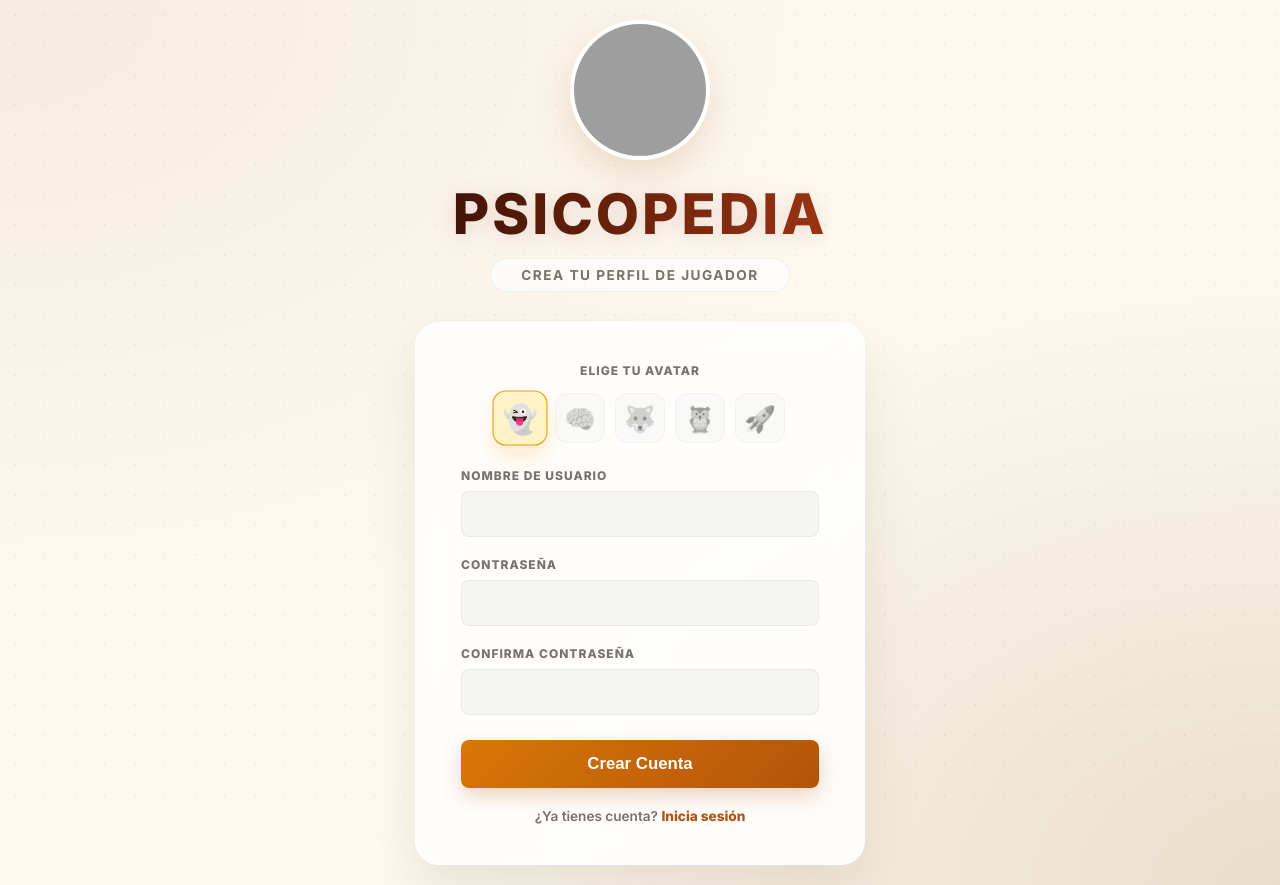
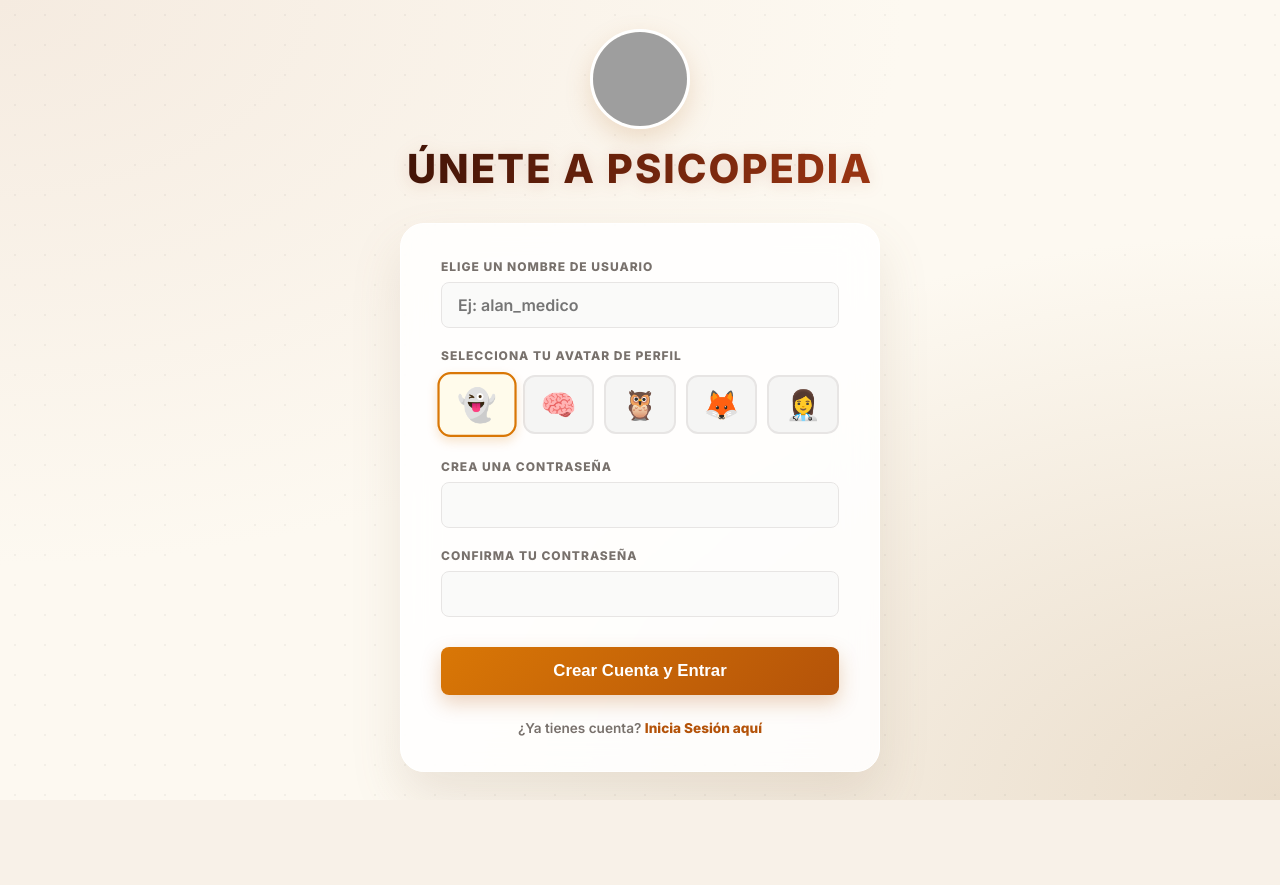
Before and after one commit to alanalava/Psicopedia, a Django app: page /registro/ in a window 1280 px wide. After the commit the page ends 800 px from the top, so only its background shows below. Run offline with Django 5.2, Linux system fonts and the light colour scheme; grey boxes are pictures that could not be loaded.

Commit message:
Reparada la creacion automatica del perfil de jugador

```diff
--- a/templates/escritorio.html
+++ b/templates/escritorio.html
@@ -119,7 +119,8 @@
 
     <div class="header-container">
         <div class="logo-box">
-            <img src="{% static 'img/logo1.jpeg' %}" alt="Logo Psicopedia" onerror="this.style.display='none'; this.parentNode.innerHTML='🧠';">
+            <!-- CON TU ENLACE DE CLOUDINARY -->
+            <img src="https://res.cloudinary.com/dqqv392i0/image/upload/v1792256784/cerebro_sq0bnp.jpg" alt="Logo Psicopedia" onerror="this.style.display='none'; this.parentNode.innerHTML='🧠';">
         </div>
         <h1 class="logo-text">PSICOPEDIA</h1>
         <div class="logo-tagline">Comprende la psicopatología, no solo la memorices</div>
--- a/templates/login.html
+++ b/templates/login.html
@@ -71,7 +71,8 @@
 
     <div class="header-container">
         <div class="logo-box">
-            <img src="{% static 'img/logo1.jpeg' %}" alt="Logo Psicopedia" onerror="this.style.display='none'; this.parentNode.innerHTML='🧠';">
+            <!-- CON TU ENLACE DE CLOUDINARY -->
+            <img src="https://res.cloudinary.com/dqqv392i0/image/upload/v1792256784/cerebro_sq0bnp.jpg" alt="Logo Psicopedia" onerror="this.style.display='none'; this.parentNode.innerHTML='🧠';">
         </div>
         <h1 class="logo-text">PSICOPEDIA</h1>
         <div class="logo-tagline">Ingresa a tu cuenta</div>
@@ -79,7 +80,6 @@
 
     <div class="login-card">
 
-        <!-- ESTO TE AVISARÁ SI EL USUARIO NO EXISTE O HAY ERROR (VERSIÓN LIMPIA) -->
         {% if form.errors %}
             <div class="error-msg">
                 Usuario o contraseña incorrectos.
--- a/templates/registro.html
+++ b/templates/registro.html
@@ -10,63 +10,71 @@
         * { box-sizing: border-box; }
 
         body {
-            margin: 0; padding: 20px; font-family: 'Inter', sans-serif; background-color: #FDF9F1;
-            background-image: radial-gradient(at 0% 0%, #F5EBE0 0px, transparent 50%), radial-gradient(at 100% 100%, #EADDCB 0px, transparent 50%);
-            color: #2D241E; display: flex; flex-direction: column; align-items: center; justify-content: center; min-height: 100vh; overflow-x: hidden; position: relative;
+            margin: 0;
+            padding: 20px;
+            font-family: 'Inter', sans-serif;
+            background-color: #FDF9F1;
+            background-image:
+                radial-gradient(at 0% 0%, #F5EBE0 0px, transparent 50%),
+                radial-gradient(at 100% 100%, #EADDCB 0px, transparent 50%);
+            color: #2D241E;
+            display: flex;
+            flex-direction: column;
+            align-items: center;
+            justify-content: center;
+            min-height: 100vh;
+            overflow-x: hidden;
+            position: relative;
         }
 
-        .dot-matrix { position: fixed; top: 0; left: 0; width: 100%; height: 100%; background-image: radial-gradient(rgba(0,0,0,0.04) 1px, transparent 1px); background-size: 30px 30px; z-index: -1; pointer-events: none; }
+        .dot-matrix {
+            position: fixed; top: 0; left: 0; width: 100%; height: 100%;
+            background-image: radial-gradient(rgba(0,0,0,0.04) 1px, transparent 1px);
+            background-size: 30px 30px;
+            z-index: -1;
+            pointer-events: none;
+        }
 
         .header-container { text-align: center; margin-bottom: 30px; z-index: 1; display: flex; flex-direction: column; align-items: center; }
 
-        .logo-box {
-            width: 140px;
-            height: 140px;
-            margin-bottom: 20px;
-            display: flex;
-            align-items: center;
-            justify-content: center;
-        }
+        .logo-box { width: 100px; height: 100px; margin-bottom: 15px; display: flex; align-items: center; justify-content: center; }
+        .logo-box img { width: 100%; height: 100%; object-fit: cover; border-radius: 50%; box-shadow: 0 10px 25px rgba(198, 142, 88, 0.25); border: 3px solid #FFFFFF; z-index: 2; }
 
-        .logo-box img {
-            width: 100%;
-            height: 100%;
-            object-fit: cover;
-            border-radius: 50%;
-            box-shadow: 0 15px 35px rgba(198, 142, 88, 0.25);
-            border: 4px solid #FFFFFF;
-            z-index: 2;
-        }
+        .logo-text { margin: 0; font-size: 2.5em; font-weight: 800; letter-spacing: 2px; background: linear-gradient(to right, #431407, #9A3412); -webkit-background-clip: text; -webkit-text-fill-color: transparent; filter: drop-shadow(0 2px 8px rgba(154, 52, 18, 0.15)); }
 
-        .logo-text { margin: 0; font-size: 3.5em; font-weight: 800; letter-spacing: 3px; background: linear-gradient(to right, #431407, #9A3412); -webkit-background-clip: text; -webkit-text-fill-color: transparent; filter: drop-shadow(0 4px 10px rgba(154, 52, 18, 0.15)); }
-        .logo-tagline { background: rgba(255, 255, 255, 0.6); border: 1px solid rgba(0,0,0,0.05); padding: 8px 30px; border-radius: 30px; color: #78716C; font-size: 0.85em; font-weight: 700; letter-spacing: 1.5px; text-transform: uppercase; margin-top: 10px; }
-
-        .register-card { background: rgba(255, 255, 255, 0.85); backdrop-filter: blur(20px); border: 1px solid rgba(255,255,255,1); border-radius: 24px; padding: 40px 45px; width: 100%; max-width: 450px; text-align: center; box-shadow: 0 25px 50px rgba(139, 115, 85, 0.15); color: #292524; z-index: 1; }
-
-        .avatar-label { font-size: 0.75em; color: #78716C; font-weight: 800; letter-spacing: 1px; text-transform: uppercase; margin-bottom: 15px; display: block;}
-        .avatar-container { display: flex; justify-content: center; gap: 10px; margin-bottom: 25px; flex-wrap: wrap;}
-        .avatar-option { width: 50px; height: 50px; background: #F5F5F4; border: 1px solid rgba(0,0,0,0.05); border-radius: 12px; display: flex; align-items: center; justify-content: center; font-size: 1.6em; cursor: pointer; transition: all 0.3s ease; opacity: 0.6; filter: grayscale(100%); }
-        .avatar-option:hover { background: #FFFFFF; opacity: 1; box-shadow: 0 4px 10px rgba(0,0,0,0.05);}
-        input[type="radio"]:checked + .avatar-option { background: #FEF3C7; border-color: #F59E0B; opacity: 1; filter: grayscale(0%); transform: scale(1.1); box-shadow: 0 10px 20px rgba(245, 158, 11, 0.2); }
+        .login-card { background: rgba(255, 255, 255, 0.85); backdrop-filter: blur(20px); border: 1px solid rgba(255,255,255,1); border-radius: 24px; padding: 35px 40px; width: 100%; max-width: 480px; text-align: center; box-shadow: 0 25px 50px rgba(139, 115, 85, 0.15); color: #292524; z-index: 1; }
 
         .input-group { text-align: left; margin-bottom: 20px; }
-        .input-label { display: block; color: #78716C; font-size: 0.75em; font-weight: 800; margin-bottom: 8px; text-transform: uppercase; letter-spacing: 1px;}
-        .input-field { width: 100%; padding: 12px 16px; background: #F5F5F4; border: 1px solid rgba(0,0,0,0.05); border-radius: 8px; color: #292524; font-size: 1.05em; font-weight: 600; outline: none; transition: all 0.3s ease; font-family: 'Inter', sans-serif; }
-        .input-field:focus { box-shadow: 0 0 0 3px rgba(198, 142, 88, 0.3); border-color: #C68E58; }
+        .input-label { display: block; color: #78716C; font-size: 0.75em; font-weight: 800; margin-bottom: 8px; text-transform: uppercase; letter-spacing: 1px; }
+        .input-field { width: 100%; padding: 12px 16px; background: #FAFAF9; border: 1px solid #E7E5E4; border-radius: 8px; color: #292524; font-size: 1em; font-weight: 600; outline: none; transition: all 0.3s ease; font-family: 'Inter', sans-serif; }
+        .input-field:focus { box-shadow: 0 0 0 3px rgba(245, 158, 11, 0.15); border-color: #F59E0B; background: #FFFFFF; }
 
-        .btn-submit { width: 100%; background: linear-gradient(135deg, #D97706, #B45309); color: white; border: none; padding: 14px; font-size: 1.05em; font-weight: 800; border-radius: 8px; cursor: pointer; transition: all 0.3s ease; margin-top: 5px; margin-bottom: 20px; box-shadow: 0 8px 20px rgba(180, 83, 9, 0.25);}
+        /* Contenedor del selector de avatares */
+        .avatar-selection-container { margin-bottom: 25px; text-align: left; }
+        .avatar-label { display: block; color: #78716C; font-size: 0.75em; font-weight: 800; margin-bottom: 12px; text-transform: uppercase; letter-spacing: 1px; }
+        .avatar-grid { display: flex; justify-content: space-between; flex-wrap: wrap; gap: 10px; }
+        .avatar-btn {
+            background: #F5F5F4; border: 2px solid #E7E5E4; border-radius: 12px; font-size: 1.8em; padding: 10px; cursor: pointer; transition: all 0.2s ease; width: calc(20% - 8px); text-align: center;
+        }
+        .avatar-btn:hover { background: #FFFFFF; border-color: #F59E0B; transform: scale(1.05); }
+        .avatar-btn.active { background: #FFFBEB; border-color: #D97706; box-shadow: 0 4px 10px rgba(217, 119, 6, 0.2); transform: scale(1.1); }
+
+        #avatar_input { display: none; } /* Input oculto que enviará el avatar seleccionado */
+
+        .btn-submit { width: 100%; background: linear-gradient(135deg, #D97706, #B45309); color: white; border: none; padding: 14px; font-size: 1.05em; font-weight: 800; border-radius: 8px; cursor: pointer; transition: all 0.3s ease; margin-top: 10px; margin-bottom: 25px; box-shadow: 0 8px 20px rgba(180, 83, 9, 0.25); }
         .btn-submit:hover { transform: translateY(-2px); box-shadow: 0 12px 25px rgba(180, 83, 9, 0.35); filter: brightness(1.1); }
 
-        .enlace-login { display: block; color: #78716C; text-decoration: none; font-size: 0.85em; font-weight: 600; transition: color 0.3s; }
-        .enlace-login strong { color: #B45309; font-weight: 800; }
-        .enlace-login:hover strong { color: #D97706; }
+        .enlace-registro { display: block; color: #78716C; text-decoration: none; font-size: 0.85em; font-weight: 600; transition: color 0.3s; }
+        .enlace-registro strong { color: #B45309; font-weight: 800; }
+        .enlace-registro:hover strong { color: #D97706; }
 
-        .error-msg { background: #FEF2F2; color: #DC2626; border: 1px solid #F87171; padding: 12px; border-radius: 8px; margin-bottom: 25px; font-size: 0.9em; font-weight: 600;}
+        .error-msg { background: #FEF2F2; color: #DC2626; border: 1px solid #FECACA; padding: 12px; border-radius: 8px; margin-bottom: 25px; font-size: 0.9em; font-weight: 600;}
 
         @media (max-width: 650px) {
-            .logo-text { font-size: 2.5em; }
-            .logo-box { width: 100px; height: 100px; }
-            .register-card { padding: 35px 25px; }
+            .logo-text { font-size: 2em; }
+            .logo-box { width: 80px; height: 80px; }
+            .login-card { padding: 30px 20px; }
+            .avatar-btn { font-size: 1.5em; padding: 8px; }
         }
     </style>
 </head>
@@ -75,13 +83,13 @@
 
     <div class="header-container">
         <div class="logo-box">
-            <img src="{% static 'img/logo1.jpeg' %}" alt="Logo Psicopedia" onerror="this.style.display='none'; this.parentNode.innerHTML='🧠';">
+             <!-- CON TU ENLACE DE CLOUDINARY -->
+            <img src="https://res.cloudinary.com/dqqv392i0/image/upload/v1792256784/cerebro_sq0bnp.jpg" alt="Logo Psicopedia" onerror="this.style.display='none'; this.parentNode.innerHTML='🧠';">
         </div>
-        <h1 class="logo-text">PSICOPEDIA</h1>
-        <div class="logo-tagline">Crea tu perfil de jugador</div>
+        <h1 class="logo-text">ÚNETE A PSICOPEDIA</h1>
     </div>
 
-    <div class="register-card">
+    <div class="login-card">
         {% if messages %}
             {% for message in messages %}
                 <div class="error-msg">{{ message }}</div>
@@ -91,34 +99,51 @@
         <form method="POST" action="{% url 'registro' %}">
             {% csrf_token %}
 
-            <span class="avatar-label">Elige tu Avatar</span>
-            <div class="avatar-container">
-                <label><input type="radio" name="avatar" value="👻" style="display:none;" checked><div class="avatar-option">👻</div></label>
-                <label><input type="radio" name="avatar" value="🧠" style="display:none;"><div class="avatar-option">🧠</div></label>
-                <label><input type="radio" name="avatar" value="🐺" style="display:none;"><div class="avatar-option">🐺</div></label>
-                <label><input type="radio" name="avatar" value="🦉" style="display:none;"><div class="avatar-option">🦉</div></label>
-                <label><input type="radio" name="avatar" value="🚀" style="display:none;"><div class="avatar-option">🚀</div></label>
+            <div class="input-group">
+                <label class="input-label">Elige un Nombre de Usuario</label>
+                <input type="text" name="username" class="input-field" required autocomplete="off" placeholder="Ej: alan_medico">
+            </div>
+
+            <!-- Selector visual de Avatares -->
+            <div class="avatar-selection-container">
+                <label class="avatar-label">Selecciona tu Avatar de Perfil</label>
+                <div class="avatar-grid" id="avatar-container">
+                    <div class="avatar-btn active" data-avatar="👻">👻</div>
+                    <div class="avatar-btn" data-avatar="🧠">🧠</div>
+                    <div class="avatar-btn" data-avatar="🦉">🦉</div>
+                    <div class="avatar-btn" data-avatar="🦊">🦊</div>
+                    <div class="avatar-btn" data-avatar="👩‍⚕️">👩‍⚕️</div>
+                </div>
+                <input type="hidden" name="avatar" id="avatar_input" value="👻">
             </div>
 
             <div class="input-group">
-                <label class="input-label">Nombre de usuario</label>
-                <input type="text" name="username" class="input-field" required autocomplete="off">
-            </div>
-
-            <div class="input-group">
-                <label class="input-label">Contraseña</label>
+                <label class="input-label">Crea una Contraseña</label>
                 <input type="password" name="password" class="input-field" required>
             </div>
 
             <div class="input-group">
-                <label class="input-label">Confirma Contraseña</label>
+                <label class="input-label">Confirma tu Contraseña</label>
                 <input type="password" name="password_conf" class="input-field" required>
             </div>
 
-            <button type="submit" class="btn-submit">Crear Cuenta</button>
+            <button type="submit" class="btn-submit">Crear Cuenta y Entrar</button>
         </form>
 
-        <a href="{% url 'login' %}" class="enlace-login">¿Ya tienes cuenta? <strong>Inicia sesión</strong></a>
+        <a href="{% url 'login' %}" class="enlace-registro">¿Ya tienes cuenta? <strong>Inicia Sesión aquí</strong></a>
     </div>
+
+    <script>
+        const avatarBtns = document.querySelectorAll('.avatar-btn');
+        const avatarInput = document.getElementById('avatar_input');
+
+        avatarBtns.forEach(btn => {
+            btn.addEventListener('click', () => {
+                avatarBtns.forEach(b => b.classList.remove('active'));
+                btn.classList.add('active');
+                avatarInput.value = btn.getAttribute('data-avatar');
+            });
+        });
+    </script>
 </body>
 </html>
```
